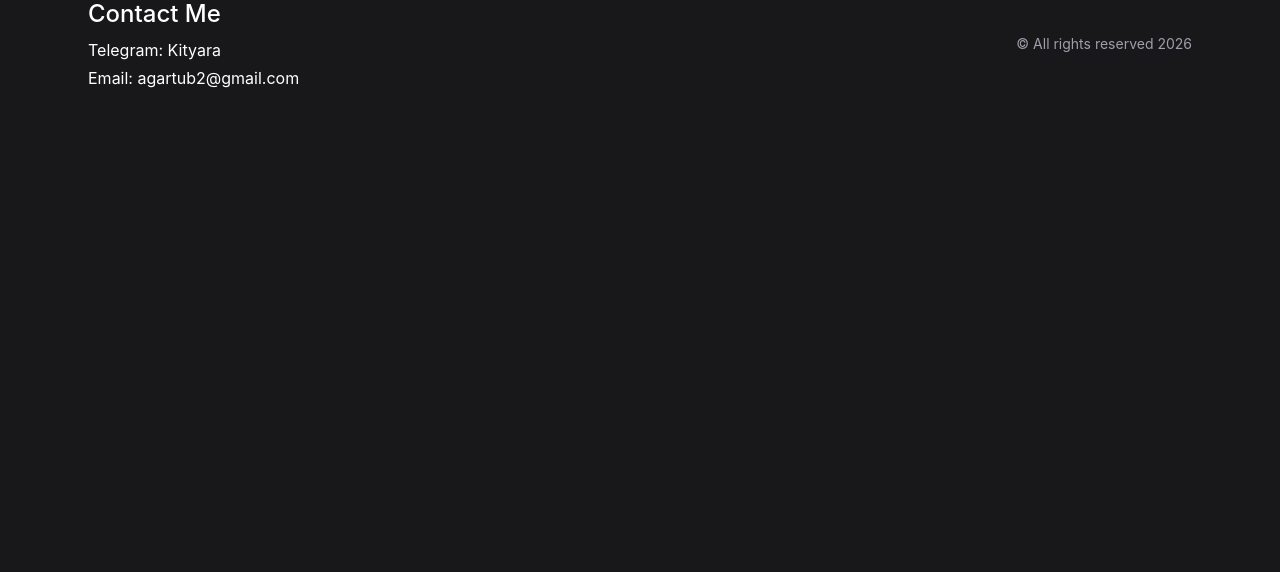
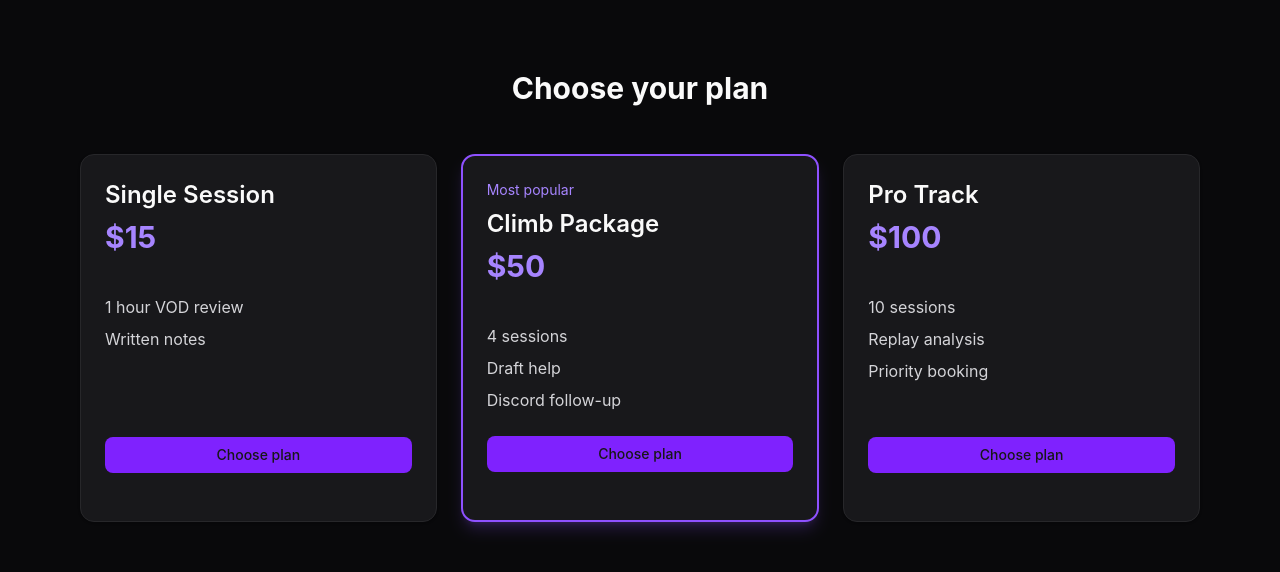
Before and after one commit to kityara666/nikita-coach, a React (Vite) app: page / in a window 1280 px wide. Shown: the part 2842-3414 px from the top of the page. Before the commit the page ends 2956 px from the top, so only its background shows below. Built offline with nearby package versions, Linux system fonts and the light colour scheme.

Commit message:
Issue #8 done

```diff
--- a/src/App.tsx
+++ b/src/App.tsx
@@ -9,6 +9,7 @@ import { Services } from "./components/Services";
 import { Footer } from "./components/Footer";
 import{ProjectCarousel} from "./components/Carousel";
 import{ContactForm} from "./components/ContactForm.tsx"
+import{Pricing} from "./components/Pricing.tsx"
 
 export function App() {
   return (
@@ -22,6 +23,7 @@ export function App() {
         <ContactForm />
       </main>
       <ProjectCarousel />
+      <Pricing />
       <Footer />
     </div>
     </>
--- a/src/components/ContactForm.tsx
+++ b/src/components/ContactForm.tsx
@@ -8,9 +8,9 @@ import { Card } from "@/components/ui/card";
 export function ContactForm() {
     const [name, setName] = useState("");
     const [email, setEmail] = useState("");
-    const [idaccount, setIdaccount] = useState("");
+    const [tgaccount, setTgaccount] = useState("");
     const [message, setMessage] = useState("");
-    const [error, setError] = useState<{ name?: string; email?: string; message?: string; idaccount?: string;}>({});
+    const [error, setError] = useState<{ name?: string; email?: string; message?: string; tgaccount?: string;}>({});
     const [success, setSuccess] = useState("");
 
     function handleSubmit(e: React.FormEvent) {
@@ -19,7 +19,7 @@ export function ContactForm() {
         setSuccess("");
         let localErrors: any = {};
         if (name === "") { localErrors.name = "Name is required"; }
-        if (idaccount === "") { localErrors.idaccount = "ID is required"; }
+        if (tgaccount === "") { localErrors.idaccount = "ID is required"; }
         if (!email.includes('@')) { localErrors.email = "There is no @!"; }
         if (message.length < 10) { localErrors.message = "Text too short!"; }
         if (Object.keys(localErrors).length > 0) { setError(localErrors); }
@@ -40,9 +40,9 @@ export function ContactForm() {
                     </div>
 
                     <div className="flex flex-col gap-2">
-                        <Label htmlFor="idaccount">ID:</Label>
-                        <Input id="idaccount" value={idaccount} onChange={(e) => setIdaccount(e.target.value)} />
-                        {error.idaccount && <p className="text-red-500 text-sm">{error.idaccount}</p>}
+                        <Label htmlFor="tgaccount">Telegram:</Label>
+                        <Input id="tgaccount" value={tgaccount} onChange={(e) => setTgaccount(e.target.value)} />
+                        {error.tgaccount && <p className="text-red-500 text-sm">{error.tgaccount}</p>}
                     </div>
 
                     <div className="flex flex-col gap-2">
--- a/src/components/Hero.tsx
+++ b/src/components/Hero.tsx
@@ -10,7 +10,7 @@ export function Hero() {
       <p className="text-2xl font-light leading-relaxed text-zinc-300 max-w-2xl">
         Immortal-rank Dota 2 coach — <span className="text-violet-400 font-medium">climb the ranks with me.</span>
       </p>
-      <a href="#projects-carousel" className="mt-4 no-underline text-zinc-50 transition-all duration-200 bg-violet-600 rounded-full border-2 border-solid border-violet-600 py-4 px-8 inline-block hover:bg-violet-700 hover:border-violet-700 font-medium">
+      <a href="#" className="mt-4 no-underline text-zinc-50 transition-all duration-200 bg-violet-600 rounded-full border-2 border-solid border-violet-600 py-4 px-8 inline-block hover:bg-violet-700 hover:border-violet-700 font-medium">
         See Gameplay
       </a>
     </section>
--- /dev/null
+++ b/src/components/Pricing.tsx
@@ -0,0 +1,45 @@
+import React, { useState } from 'react';
+import { Button } from "@/components/ui/button";
+import { Card, CardHeader, CardTitle, CardContent } from "@/components/ui/card";
+
+
+
+const plans = [
+  { name: "Single Session", price: "$15", features: ["1 hour VOD review", "Written notes"], popular: false },
+  { name: "Climb Package", price: "$50", features: ["4 sessions", "Draft help", "Discord follow-up"], popular: true },
+  { name: "Pro Track", price: "$100", features: ["10 sessions", "Replay analysis", "Priority booking"], popular: false },
+];
+
+export function Pricing() {
+  return (
+    <section className="py-24 px-4 max-w-6xl mx-auto" id="pricing">
+      <h2 className="text-3xl font-bold mb-12 text-center text-zinc-50">Choose your plan</h2>
+
+      <div className="flex flex-col md:flex-row gap-6 justify-center">
+
+    {plans.map((plan) => (
+    <Card key={plan.name} className={`flex-1 flex flex-col bg-zinc-900 text-zinc-50 ${plan.popular ? 'border-2 border-violet-500 shadow-lg shadow-violet-500/20' : 'border border-zinc-800'}`}>
+        <CardHeader>
+            {plan.popular && <span className="text-violet-400 text-sm">Most popular</span>}
+            <CardTitle className="text-2xl">{plan.name}</CardTitle>
+            <h2 className="text-3xl font-bold mb-4 text-violet-400">{plan.price}</h2>
+        </CardHeader>
+
+        <CardContent className="flex-1">
+        <ul className="space-y-2">
+            {plan.features.map((feature) => (
+                <li key={feature} className="text-zinc-300">{feature}</li>
+            ))}
+        </ul>
+        </CardContent>
+
+        <div className="p-6 pt-0 mt-auto">
+        <Button className="w-full bg-violet-600 hover:bg-violet-700">Choose plan</Button>
+        </div>
+    </Card>
+    ))}
+
+      </div>
+    </section>
+  );
+}
```
